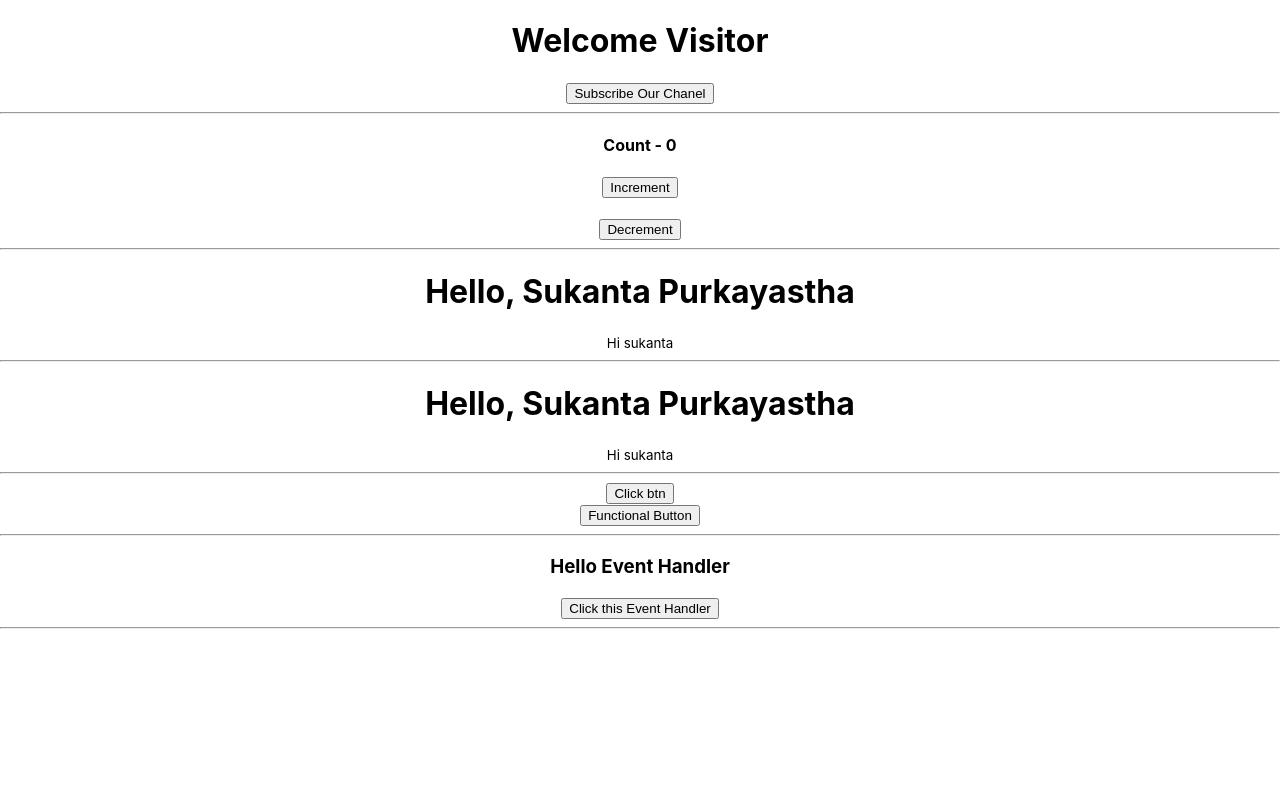
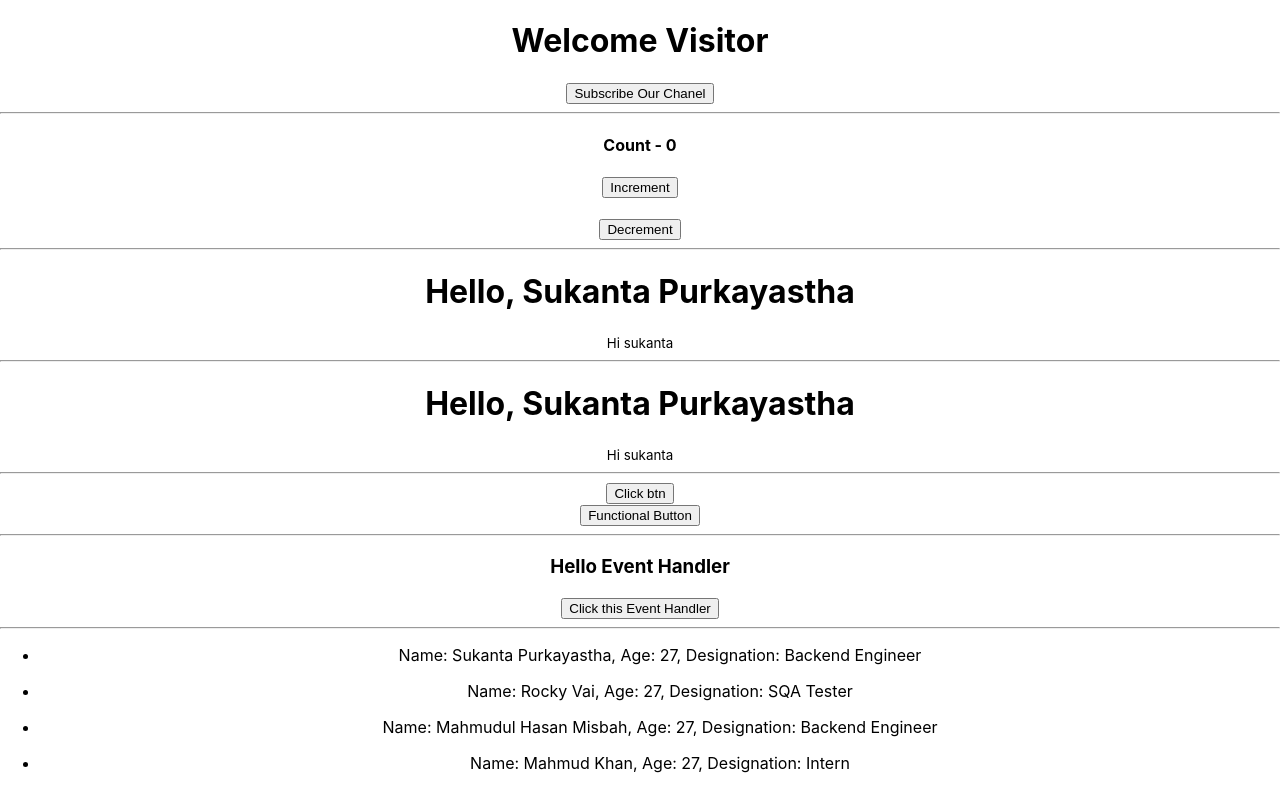
Before and after one commit to sukanta7660/react-er-kutinati, a React (Create React App) app: page / in a window 1280 px wide. Built offline with nearby package versions, Linux system fonts and the light colour scheme.

Commit message:
list rendering

```diff
--- a/src/App.js
+++ b/src/App.js
@@ -7,6 +7,7 @@ import Greet from "./components/Greet";
 import ClassClick from "./components/Buttons/ClassClick";
 import FunctionClick from "./components/Buttons/FunctionClick";
 import EventBind from "./components/Buttons/EventBind";
+import PersonList from "./components/PersonList";
 
 function App() {
   return (
@@ -35,6 +36,7 @@ function App() {
         <EventBind/>
 
         <hr/>
+        <PersonList />
     </div>
   );
 }
--- /dev/null
+++ b/src/components/Person/Person.js
@@ -0,0 +1,13 @@
+import React from 'react';
+
+const Person = ({ person }) => {
+    return (
+        <div>
+            <ul>
+                <li>Name: {person.name}, Age: {person.age}, Designation: {person.designation}</li>
+            </ul>
+        </div>
+    )
+};
+
+export default Person;
--- /dev/null
+++ b/src/components/PersonList.js
@@ -0,0 +1,39 @@
+import React from 'react';
+import Person from "./Person/Person";
+
+const PersonList = () => {
+    const persons = [
+        {
+            id: 1,
+            name: 'Sukanta Purkayastha',
+            age: 27,
+            designation: 'Backend Engineer'
+        },
+        {
+            id: 2,
+            name: 'Rocky Vai',
+            age: 27,
+            designation: 'SQA Tester'
+        },
+        {
+            id: 3,
+            name: 'Mahmudul Hasan Misbah',
+            age: 27,
+            designation: 'Backend Engineer'
+        },
+        {
+            id: 4,
+            name: 'Mahmud Khan',
+            age: 27,
+            designation: 'Intern'
+        },
+    ];
+    const personList = persons.map(person => <Person key={person.id} person={person}/>)
+    return (
+        <div>
+            { personList }
+        </div>
+    )
+};
+
+export default PersonList;
```
